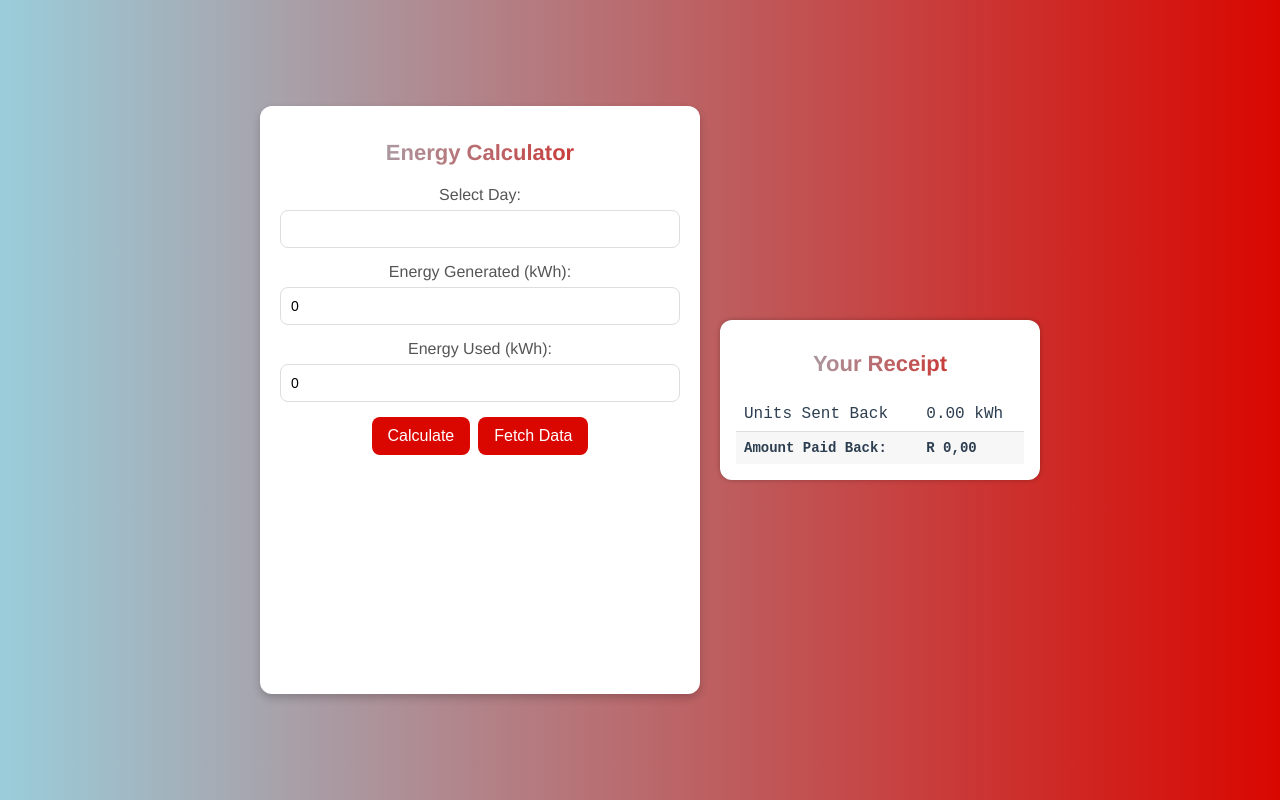
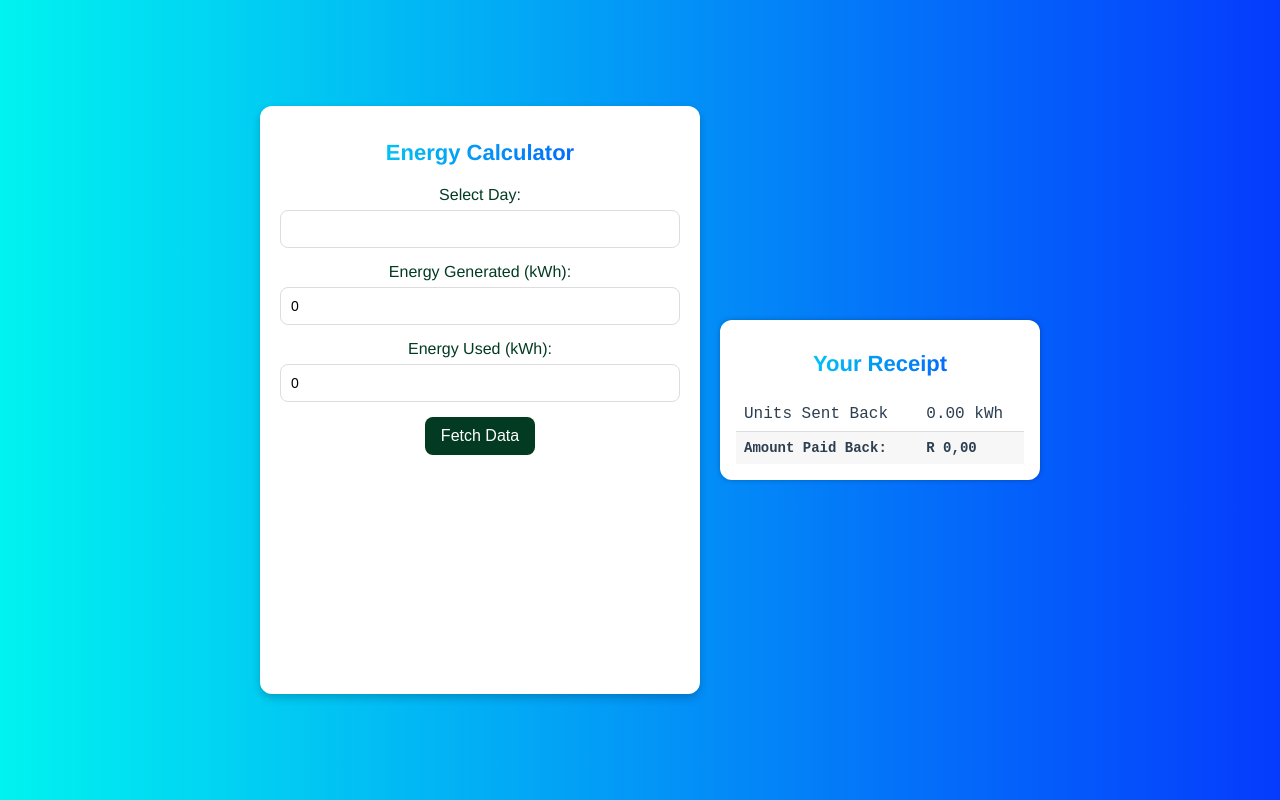
Before and after one commit to Itsssammara/PowerTrackApp, a Vue app: page / in a window 1280 px wide. Built offline with nearby package versions, Linux system fonts and the light colour scheme.

Commit message:
calculator tweaks2

```diff
--- a/src/views/HomeView.vue
+++ b/src/views/HomeView.vue
@@ -15,7 +15,6 @@
         <input type="number" id="energyUsed" v-model.number="energyUsed" step="0.01" placeholder="Enter energy used">
       </div>
       <div class="button-group">
-        <button @click="calculateReturn">Calculate</button>
         <button @click="fetchData">Fetch Data</button>
       </div>
       <div class="result">{{ resultMessage }}</div>
@@ -128,7 +127,7 @@ export default {
 <style>
 body {
     font-family: 'Segoe UI', Tahoma, Geneva, Verdana, sans-serif;
-    background: linear-gradient(to right, #9ACDDA, #D90700); /* Updated gradient */
+    background: linear-gradient(to right, #00F3F0, #053BFD); /* Light blue to dark blue gradient */
     display: flex;
     justify-content: center;
     align-items: center;
@@ -146,7 +145,7 @@ body {
 }
 
 .container {
-    background: #ffffff; /* Light background for the calculator */
+    background: #FFFF; /* White background for the calculator */
     padding: 20px;
     border-radius: 12px;
     box-shadow: 0 4px 8px rgba(0,0,0,0.2);
@@ -157,11 +156,11 @@ body {
 }
 
 h1 {
-    color: #333;
+    color: #023B21;
     margin-bottom: 20px;
     font-size: 22px;
     font-weight: 600;
-    background: linear-gradient(90deg, #9ACDDA, #D90700); /* Gradient for heading */
+    background: linear-gradient(90deg, #00F3F0, #053BFD); /* Gradient for heading */
     -webkit-background-clip: text;
     -webkit-text-fill-color: transparent;
 }
@@ -174,7 +173,7 @@ h1 {
     display: block;
     margin-bottom: 6px;
     font-weight: 500;
-    color: #555;
+    color: #023B21;
 }
 
 .form-group input {
@@ -187,9 +186,9 @@ h1 {
 }
 
 .form-group input:focus {
-    border-color: #D90700; /* Red for focus border */
+    border-color: #00FF89; /* Light green for focus border */
     outline: none;
-    box-shadow: 0 0 5px rgba(217, 7, 0, 0.5);
+    box-shadow: 0 0 5px rgba(0, 255, 137, 0.5);
 }
 
 .button-group {
@@ -199,7 +198,7 @@ h1 {
 }
 
 button {
-    background-color: #D90700; /* Red for buttons */
+    background-color: #023B21; /* Dark green for buttons */
     color: white;
     border: none;
     padding: 10px 16px;
@@ -210,25 +209,25 @@ button {
 }
 
 button:hover {
-    background-color: #a80000; /* Darker shade of red for hover */
+    background-color: #00FF89; /* Light green for hover */
 }
 
 .result {
     margin-top: 15px;
     font-size: 16px;
     font-weight: 600;
-    color: #28a745; /* Green for success messages */
+    color: #00FF89; /* Light green for success messages */
     text-align: center;
 }
 
 #error {
-    color: #D90700; /* Red for errors */
+    color: #023B21; /* Dark green for errors */
     font-size: 16px;
     font-weight: 500;
 }
 
 .success {
-    color: #2ecc71; /* Green for success messages */
+    color: #00FF89; /* Light green for success messages */
     font-size: 16px;
     font-weight: 500;
 }
@@ -239,7 +238,7 @@ button:hover {
 }
 
 #ticket {
-    background: #ffffff; /* White background for the ticket */
+    background: #FFFF; /* White background for the ticket */
     margin: auto;
     padding: 1em;
     border-radius: 12px;
@@ -248,7 +247,7 @@ button:hover {
 
 #ticket h1 {
     text-align: center;
-    color: #D90700; /* Red for heading */
+    color: #023B21; /* Dark green for heading */
 }
 
 #ticket table {
@@ -275,5 +274,4 @@ button:hover {
     font-size: 14px;
     background-color: #f7f7f7;
 }
-
 </style>
```
